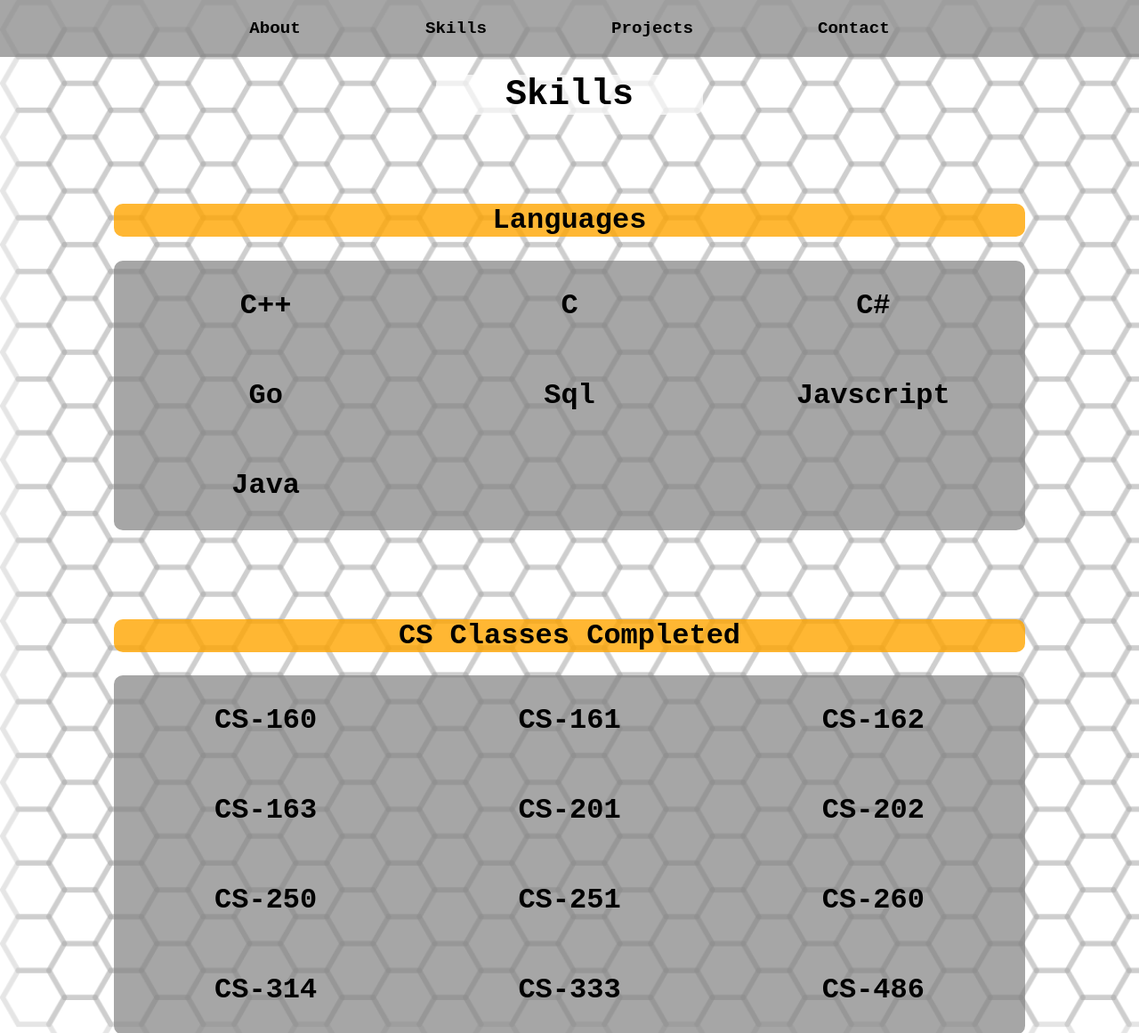
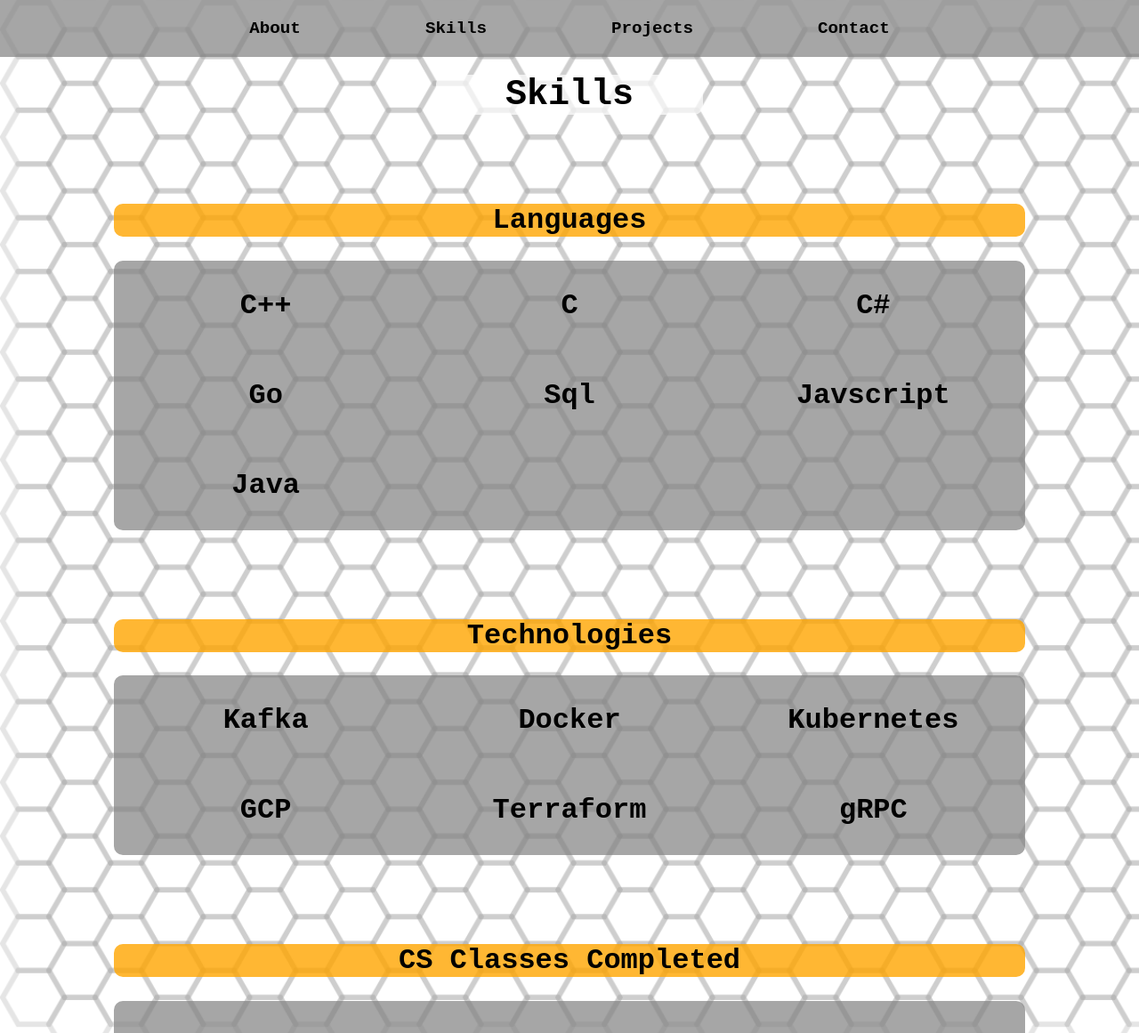
Before and after one commit to aschaaf1/CS463-Professional-Website-Alan-Schaaf, a plain HTML site: page Alan-Schaaf-Website-Skills.html in a window 1280 px wide. Shown: the top 1161 px of the page at 89% size. Drawn offline with Linux system fonts and the light colour scheme.

Commit message:
added a list of technologies I have experience working with in my skills section

```diff
--- a/Alan-Schaaf-Website-Skills.html
+++ b/Alan-Schaaf-Website-Skills.html
@@ -29,6 +29,15 @@
           <h3 class="skill-item">Javscript</h3>
           <h3 class="skill-item">Java</h3>
         </div>
+        <h2 class="skill-heading">Technologies</h2>
+        <div class="skill-container">
+          <h3 class="skill-item">Kafka</h3>
+          <h3 class="skill-item">Docker</h3>
+          <h3 class="skill-item">Kubernetes</h3>
+          <h3 class="skill-item">GCP</h3>
+          <h3 class="skill-item">Terraform</h3>
+          <h3 class="skill-item">gRPC</h3>
+        </div>
         <h2 class="skill-heading">CS Classes Completed</h2>
         <div class="skill-container">
           <h3 class="skill-item">CS-160</h3>
```
